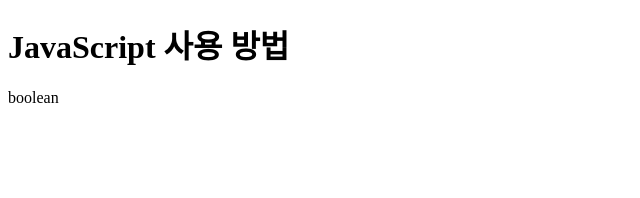
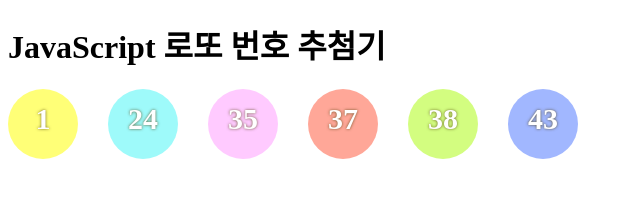
Before and after one commit to yoo-jimin127/4product_JavaScript, a plain HTML site: page lotto_product/index.html in a window 1280 px wide. Shown: the whole page, without its empty margins (0-640 px from the left). Drawn offline with Linux system fonts and the light colour scheme.

Commit message:
add : 로또 번호 추첨기

```diff
--- a/lotto_product/index.html
+++ b/lotto_product/index.html
@@ -4,14 +4,35 @@
     <meta charset="UTF-8">
     <meta http-equiv="X-UA-Compatible" content="IE=edge">
     <meta name="viewport" content="width=device-width, initial-scale=1.0">
-    <title>JavaScript 사용방법</title>
+    <link rel="stylesheet" href="style.css">
+    <title>JavaScript 로또 번호 추첨기</title>
 </head>
 <body>
-    <h1>JavaScript 사용 방법</h1>
+    <h1>JavaScript 로또 번호 추첨기</h1>
 
     <script>
-        var a = true;
-        document.write(typeof a);
+        var lotto = [];
+        // lotto.push(parseInt(Math.random() * 45 + 1));
+        // lotto.push(parseInt(Math.random() * 45 + 1));
+        // lotto.push(parseInt(Math.random() * 45 + 1));
+        // lotto.push(parseInt(Math.random() * 45 + 1));
+        // lotto.push(parseInt(Math.random() * 45 + 1));
+        // lotto.push(parseInt(Math.random() * 45 + 1));
+
+        while(lotto.length < 6) {
+            var num = parseInt(Math.random() * 45 + 1)
+            if (lotto.indexOf(num) == -1) {
+                lotto.push(num);
+            }
+        }
+
+        lotto.sort((a, b) => a-b)
+        document.write("<div class='ball ball1'>" + lotto[0] + "</div>");
+        document.write("<div class='ball ball2'>" + lotto[1] + "</div>");
+        document.write("<div class='ball ball3'>" + lotto[2] + "</div>");
+        document.write("<div class='ball ball4'>" + lotto[3] + "</div>");
+        document.write("<div class='ball ball5'>" + lotto[4] + "</div>");
+        document.write("<div class='ball ball6'>" + lotto[5] + "</div>");
     </script>
 
 </body>
--- /dev/null
+++ b/lotto_product/style.css
@@ -0,0 +1,40 @@
+.ball {
+    width: 70px;
+    height: 70px;
+    border-radius: 50%;
+
+    float: left;
+    text-align: center;
+    font-size: 30px;
+    font-weight: bold;
+    color: white;
+    text-shadow: 0px 0px 3px rgba(73, 57, 0, .8);
+
+    margin-right : 30px;
+    line-height: 60px;
+    vertical-align: middle;
+}
+
+.ball1 {
+    background-color: rgb(255, 255, 119);
+}
+
+.ball2 {
+    background-color: rgb(158, 250, 250);
+}
+
+.ball3 {
+    background-color: rgb(255, 202, 255);
+}
+
+.ball4 {
+    background-color: rgb(255, 167, 152);
+}
+
+.ball5 {
+    background-color: rgb(211, 253, 128);
+}
+
+.ball6 {
+    background-color: rgb(161, 183, 255);
+}
```
Also changed, not shown: 1 other file.
